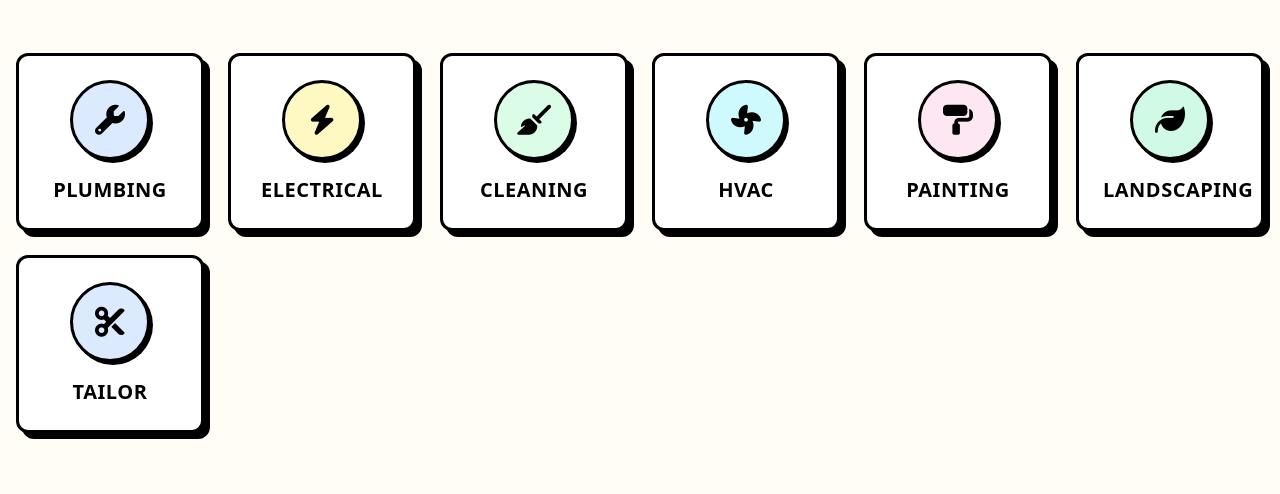
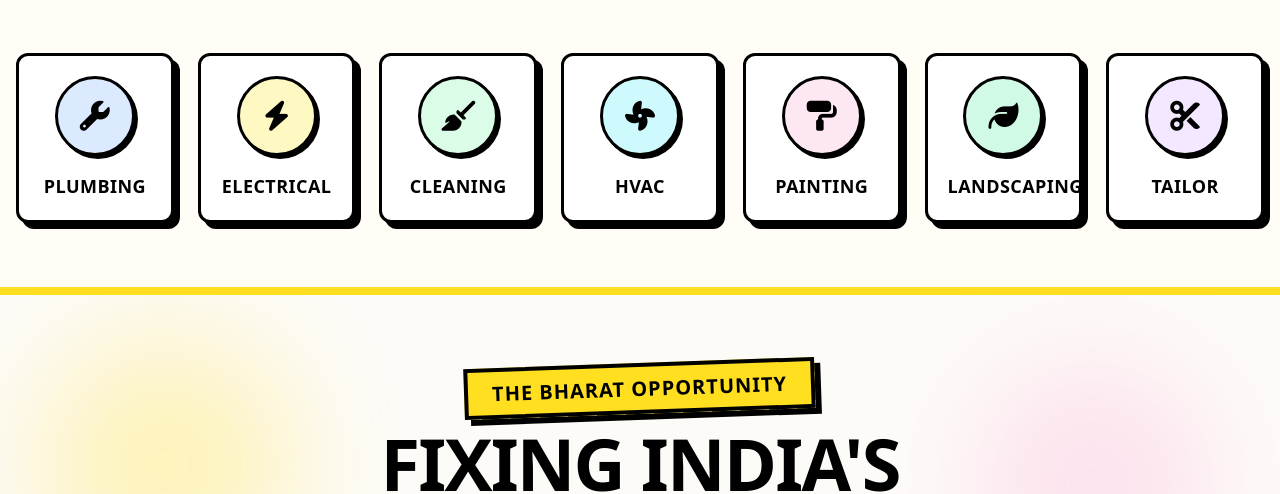
Before and after one commit to JVP008/PIH2026_NodeX, a Next.js app: page / in a window 1280 px wide. Shown: the part 807-1301 px from the top of the page. Built offline with nearby package versions, Linux system fonts and the light colour scheme; no server answers; the database is empty.

Commit message:
fix(ui): update Services grid layout to safely fit 7 cards in a single row

```diff
--- a/components/home/ServiceCard.tsx
+++ b/components/home/ServiceCard.tsx
@@ -18,6 +18,7 @@ const ServiceCard = memo(({ name, icon, color, onClick }: ServiceCardProps) => {
     cyan: 'bg-cyan-100',
     pink: 'bg-pink-100',
     emerald: 'bg-emerald-100',
+    purple: 'bg-purple-100',
   };
 
   const backgroundClass = colorMap[color] || colorMap.blue;
@@ -25,14 +26,14 @@ const ServiceCard = memo(({ name, icon, color, onClick }: ServiceCardProps) => {
   return (
     <div
       onClick={() => onClick(name)}
-      className="bg-white p-6 border-3 border-black rounded-xl shadow-[6px_6px_0px_0px_#000] hover:translate-y-[-4px] hover:shadow-[10px_10px_0px_0px_#000] transition-all cursor-pointer text-center group"
+      className="bg-white p-5 border-3 border-black rounded-xl shadow-[6px_6px_0px_0px_#000] hover:translate-y-[-4px] hover:shadow-[10px_10px_0px_0px_#000] transition-all cursor-pointer text-center group h-full flex flex-col justify-center"
     >
       <div
         className={`w-20 h-20 ${backgroundClass} border-3 border-black rounded-full flex items-center justify-center mx-auto mb-4 shadow-[3px_3px_0px_0px_#000] group-hover:scale-110 transition-transform`}
       >
         <i className={`fas ${icon} text-3xl text-black`}></i>
       </div>
-      <h3 className="font-black text-xl uppercase tracking-wide">{name}</h3>
+      <h3 className="font-black text-base xl:text-lg uppercase tracking-wide">{name}</h3>
     </div>
   );
 });
--- a/components/home/Services.tsx
+++ b/components/home/Services.tsx
@@ -32,7 +32,7 @@ export default function Services() {
       <h2 className="text-4xl font-black text-center mb-12 uppercase tracking-wide">
         Our Services
       </h2>
-      <div className="grid md:grid-cols-3 lg:grid-cols-6 gap-6">
+      <div className="grid grid-cols-2 md:grid-cols-4 lg:grid-cols-7 gap-4 lg:gap-6">
         {services.map((s) => (
           <ServiceCard
             key={s.name}
```
